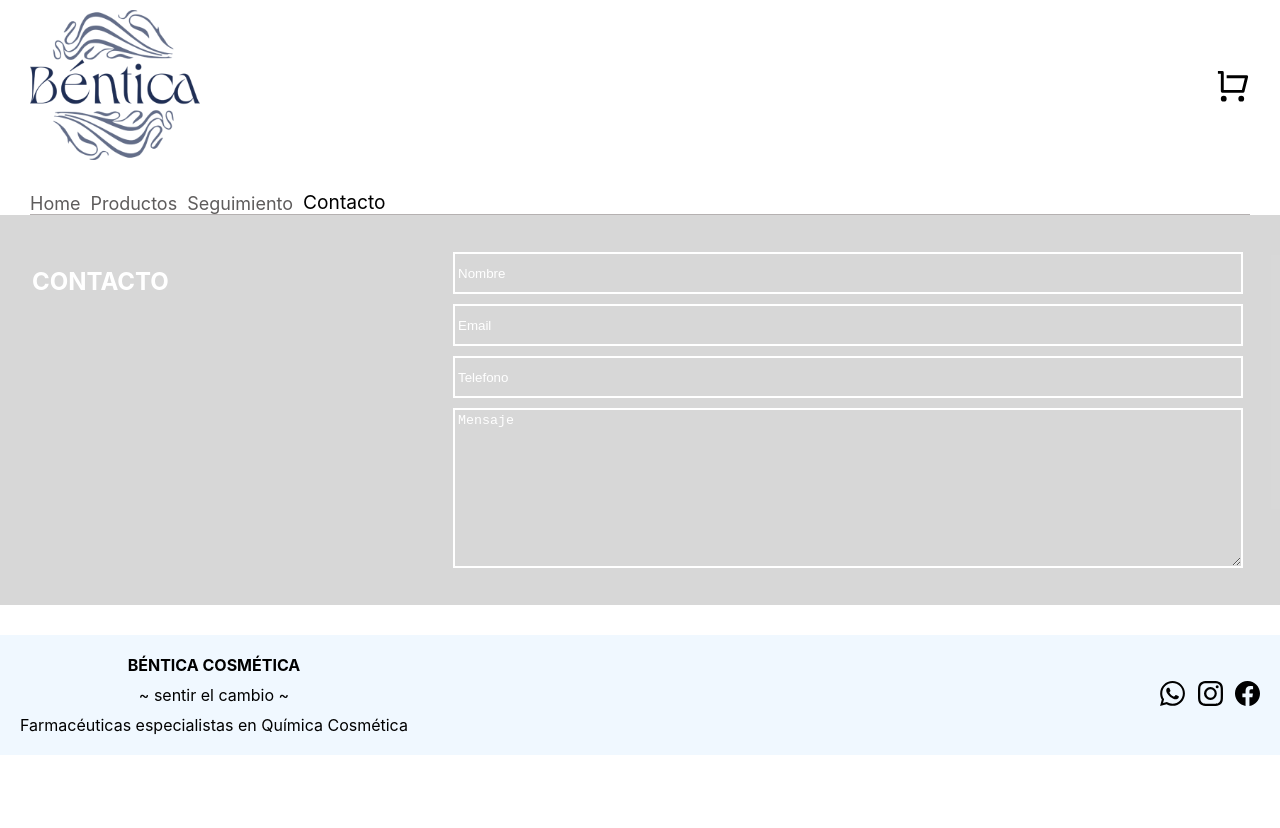
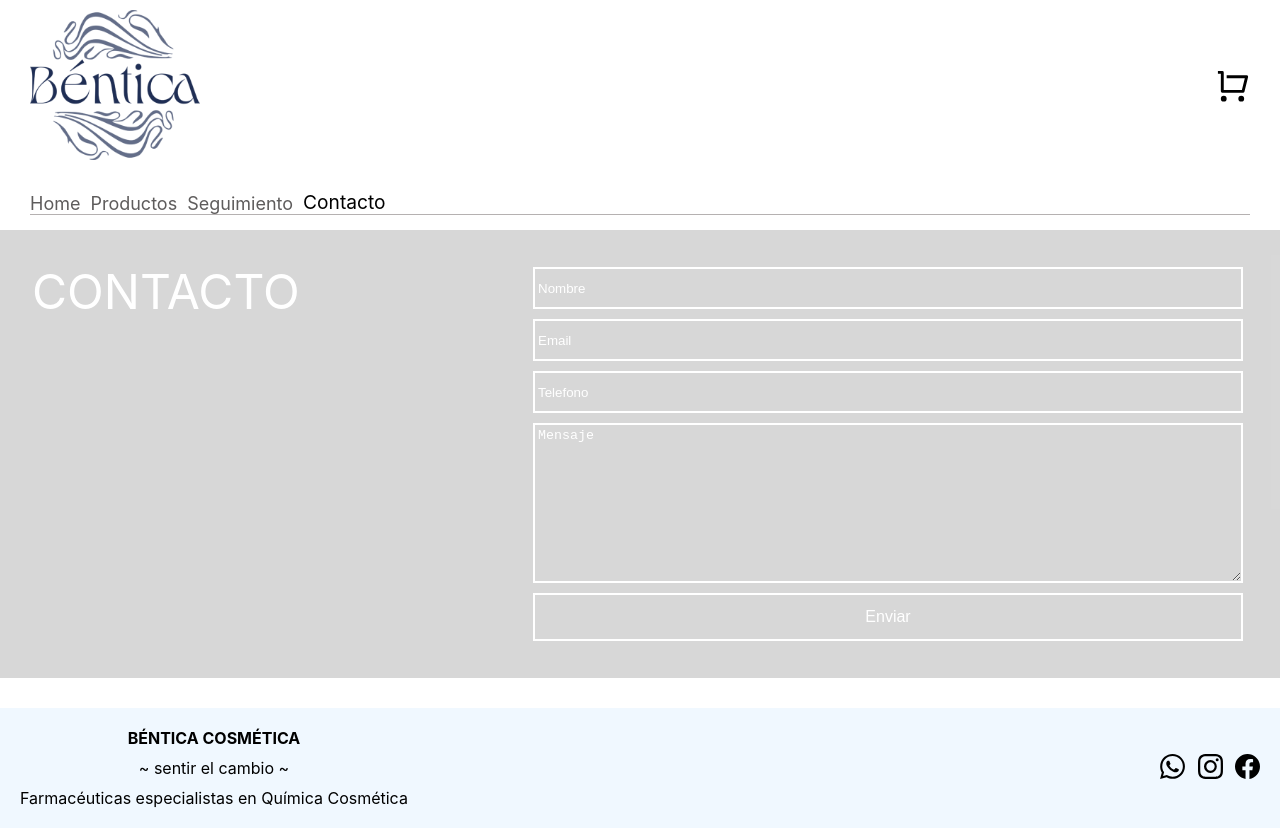
Before and after one commit to maurohcardona/Bentica-Cardona-Mauro, a React (Create React App) app: page /contacto in a window 1280 px wide. Before the commit the page ends 800 px from the top, so only its background shows below. Built offline with nearby package versions, Linux system fonts and the light colour scheme.

Commit message:
contacto

```diff
--- a/src/Componentes/Contacto.jsx
+++ b/src/Componentes/Contacto.jsx
@@ -1,34 +1,87 @@
 import React from 'react';
-import '../Estilos/contacto.css'
+import { useState } from 'react';
+import '../Estilos/contacto.css';
+import { addDoc, collection, serverTimestamp } from 'firebase/firestore';
+import { db } from '../Services/firebaseConfig';
+import Swal from 'sweetalert2'
 
 function Contacto() {
+
+    const [nombre, setNombre] = useState('')
+    const [email, setEmail] = useState('')
+    const [telefono, setTelefono] = useState('')
+    const [mensaje, setMensaje] = useState('')
+
+    const cambionombre = (e) => setNombre(e.target.value);
+    const cambioemail = (e) => setEmail(e.target.value);
+    const cambiotelefono = (e) => setTelefono(e.target.value);
+    const cambiomensaje = (e) => setMensaje(e.target.value);
+
+    const orderconsultas = collection(db, 'Consultas');
+
+    const enviarDatos = (e) => {
+        e.preventDefault();
+        const objConsulta = {
+            Consulta: {
+                Nombre: nombre,
+                Telefono: telefono,
+                Email: email,
+                Mensaje: mensaje,
+                date: serverTimestamp(),
+            }
+        }
+
+
+        addDoc(orderconsultas, objConsulta)
+        setEmail('')
+        setNombre('')
+        setTelefono('')
+        setMensaje('')
+        Swal.fire({
+            position: 'center',
+            icon: 'warning',
+            title: 'Mensaje enviado, Muchas gracias.',
+            showConfirmButton: false,
+            timer: 2200
+          })
+    }
+
+
+
     return (
         <div className='contacto-container'>
-            <h2>CONTACTO</h2>
-            <form className='form-contacto' action="">
+            <p className='h1-contacto'>CONTACTO</p>
+            <form className='form-contacto' action="" onSubmit={enviarDatos}>
                 <input className='input-contacto'
                     type="text"
                     name='nombre'
                     placeholder='Nombre'
+                    onChange={cambionombre}
+                    value={nombre}
                 />
                 <input className='input-contacto'
                     type="email"
                     name='email'
                     placeholder='Email'
+                    onChange={cambioemail}
+                    value={email}
                 />
                 <input className='input-contacto'
                     type="text"
                     name='telefono'
                     placeholder='Telefono'
-
+                    onChange={cambiotelefono}
+                    value={telefono}
                 />
                 <textarea className='input-contacto'
                     placeholder='Mensaje'
                     name="mensaje"
+                    onChange={cambiomensaje}
+                    value={mensaje}
                     cols="30"
                     rows="10">
-
                 </textarea>
+                <input type='submit' className="button-contacto" value='Enviar'/>
             </form>
         </div>
      );
--- a/src/Estilos/contacto.css
+++ b/src/Estilos/contacto.css
@@ -2,16 +2,18 @@
     display: flex;
     flex-wrap: wrap;
     justify-content: space-between;
+    align-items: flex-start;
     background: rgba(206,206,206,0.8);
     color: #fff;
     padding: 2rem;
+    margin-top: 15px;
 
 }
 
 .form-contacto{
     display: flex;
     flex-direction: column;
-    width: 100vh;
+    width: 90vh;
     background:transparent;
     color: #fff;
 
@@ -27,3 +29,23 @@
 
 }
 .input-contacto::placeholder { color: #fff; }
+
+.input-contacto:focus{
+    outline: none;
+}
+
+.h1-contacto{
+    margin: 0%;
+    font-size: 3rem;
+
+}
+
+.button-contacto{
+    min-height: 3rem;
+    color: #fff;
+    background: transparent;
+    border: 2px solid #fff;
+    padding: 5px;
+    margin: 5px;
+    font-size: medium;
+}
```
